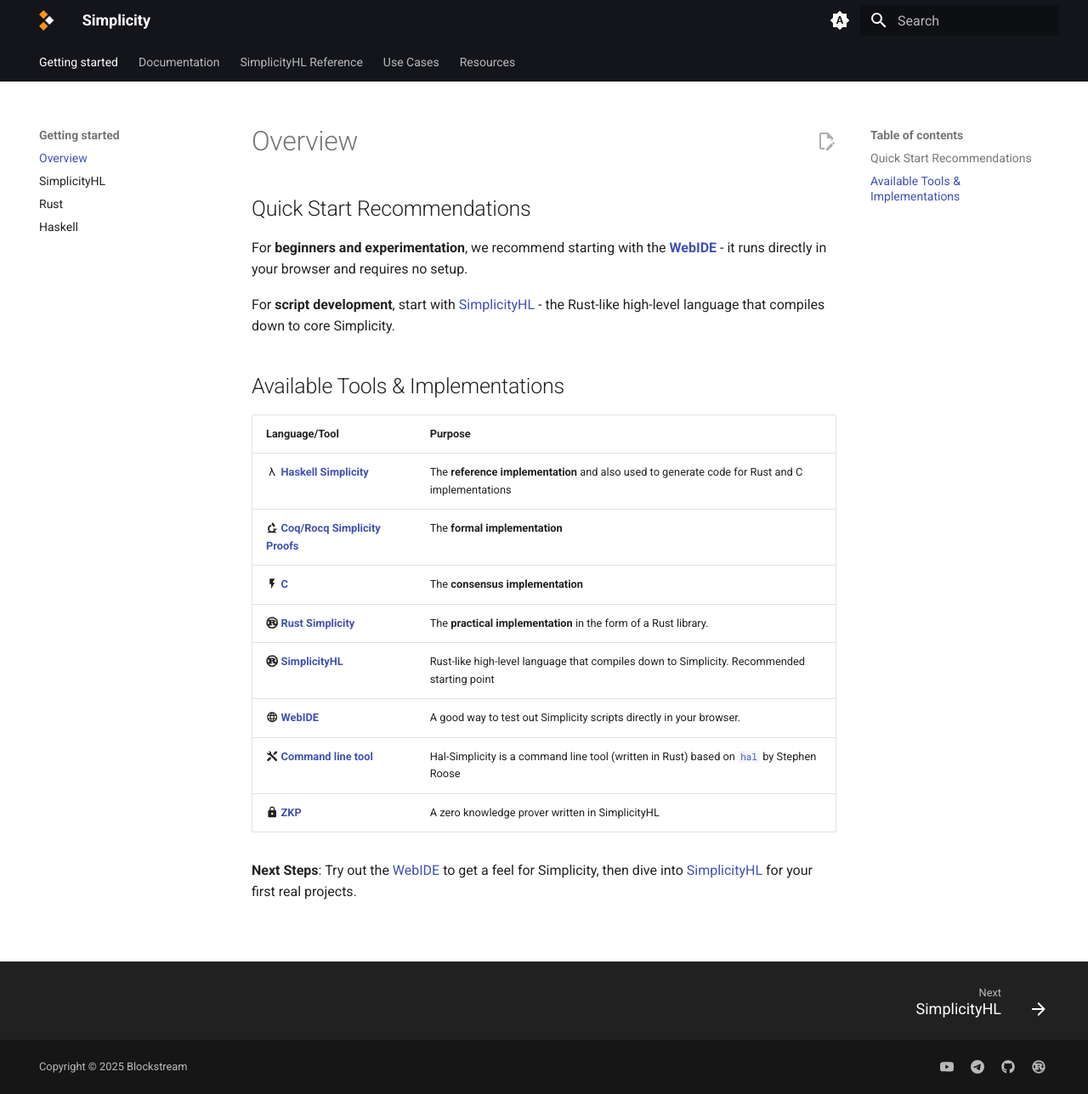
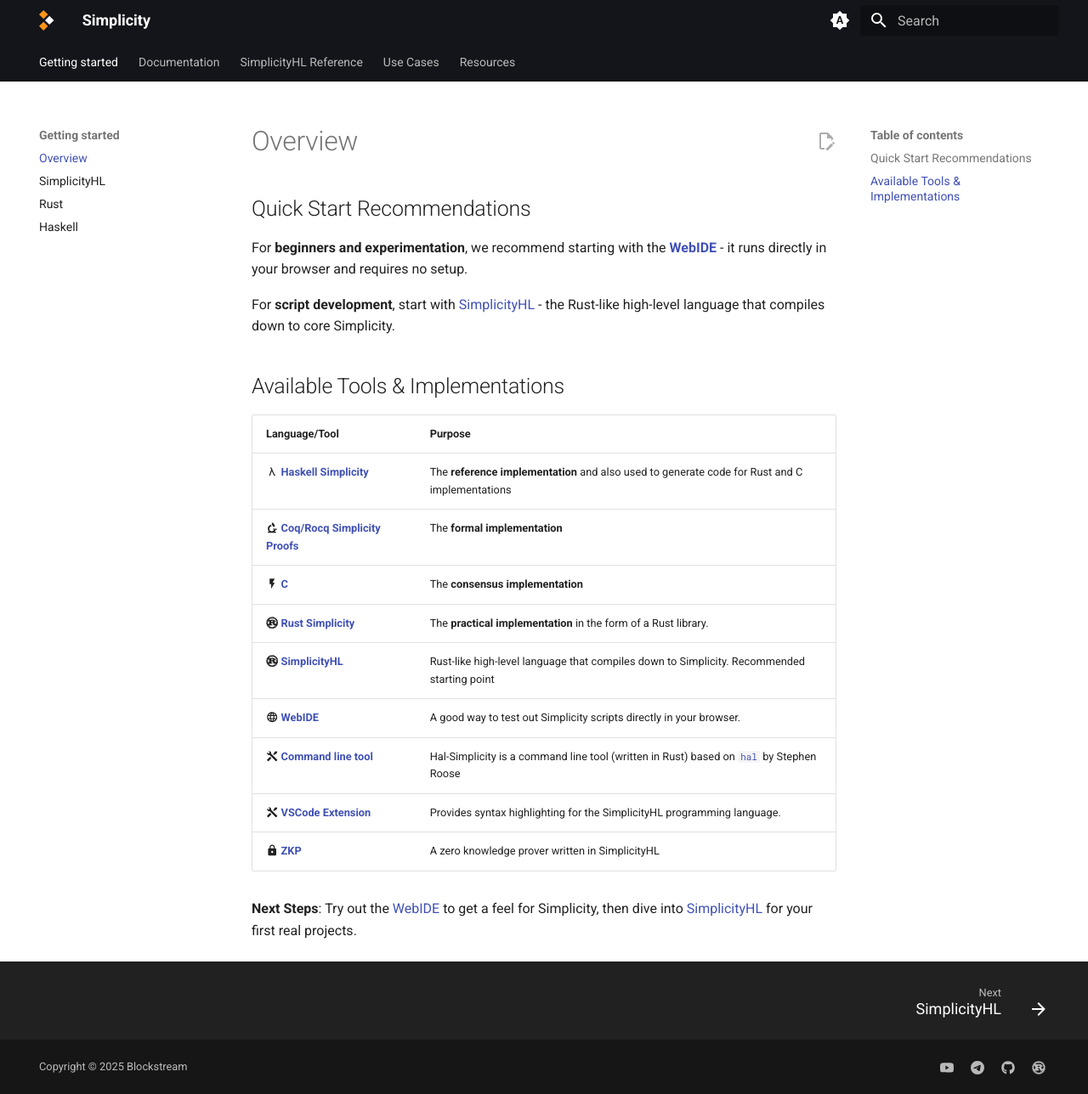
Before and after one commit to imaginator/simplicity-lang-org, an MkDocs documentation site: the page built from docs/getting-started/overview.md, in a window 1280 px wide and 1288 px high. Shown: the whole window at 85% size. Built offline with MkDocs 1.6.1 and Material for MkDocs 9.7.7, drawn with Linux system fonts in a browser that asks for light colours; comment, search, counter and statistics services are not loaded.

Commit message:
Add VSCode Extension

```diff
--- a/docs/getting-started/overview.md
+++ b/docs/getting-started/overview.md
@@ -16,6 +16,7 @@
 | :simple-rust: [**SimplicityHL**](https://github.com/BlockstreamResearch/SimplicityHL) | Rust-like high-level language that compiles down to Simplicity. Recommended starting point |
 | :material-web: [**WebIDE**](https://github.com/BlockstreamResearch/simplicity-webide) | A good way to test out Simplicity scripts directly in your browser. |
 | :material-tools: [**Command line tool**](https://github.com/BlockstreamResearch/hal-simplicity) | Hal-Simplicity is a command line tool (written in Rust) based on [`hal`](https://github.com/stevenroose/hal) by Stephen Roose |
+| :material-tools: [**VSCode Extension**](https://marketplace.visualstudio.com/items?itemName=Simplicity.simplicityhl) | Provides syntax highlighting for the SimplicityHL programming language. |
 | :material-lock: [**ZKP**](https://github.com/starkware-bitcoin/stark-symphony) | A zero knowledge prover written in SimplicityHL |
 
 **Next Steps**: Try out the [WebIDE](https://github.com/BlockstreamResearch/simplicity-webide) to get a feel for Simplicity, then dive into [SimplicityHL](https://github.com/BlockstreamResearch/SimplicityHL) for your first real projects.
```
